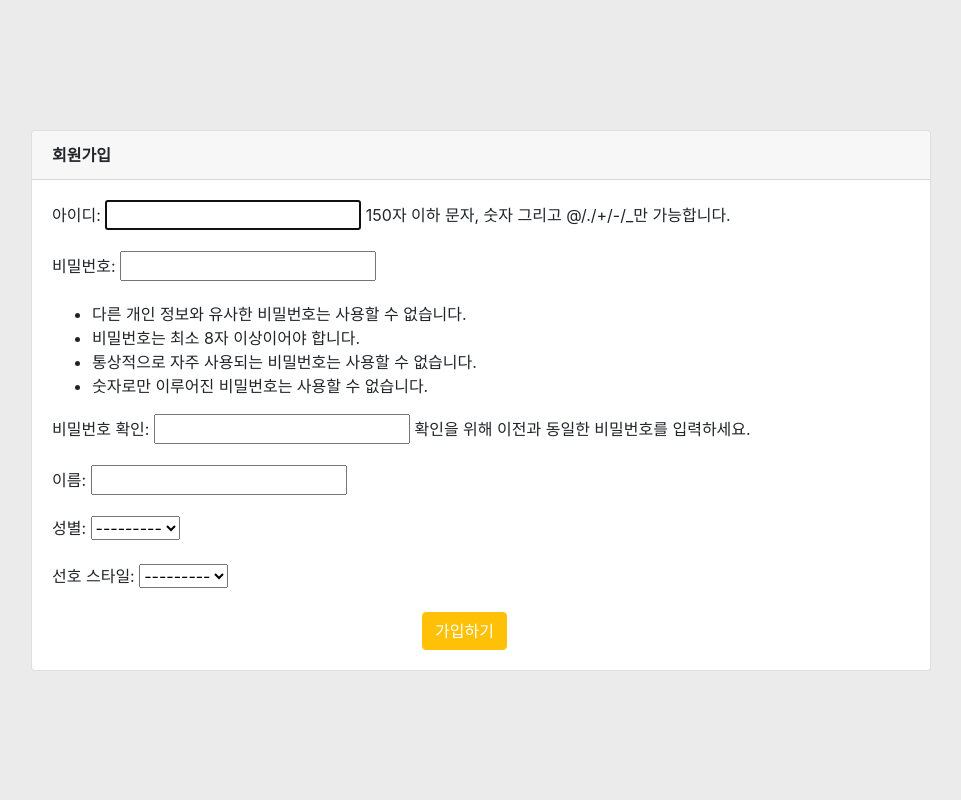
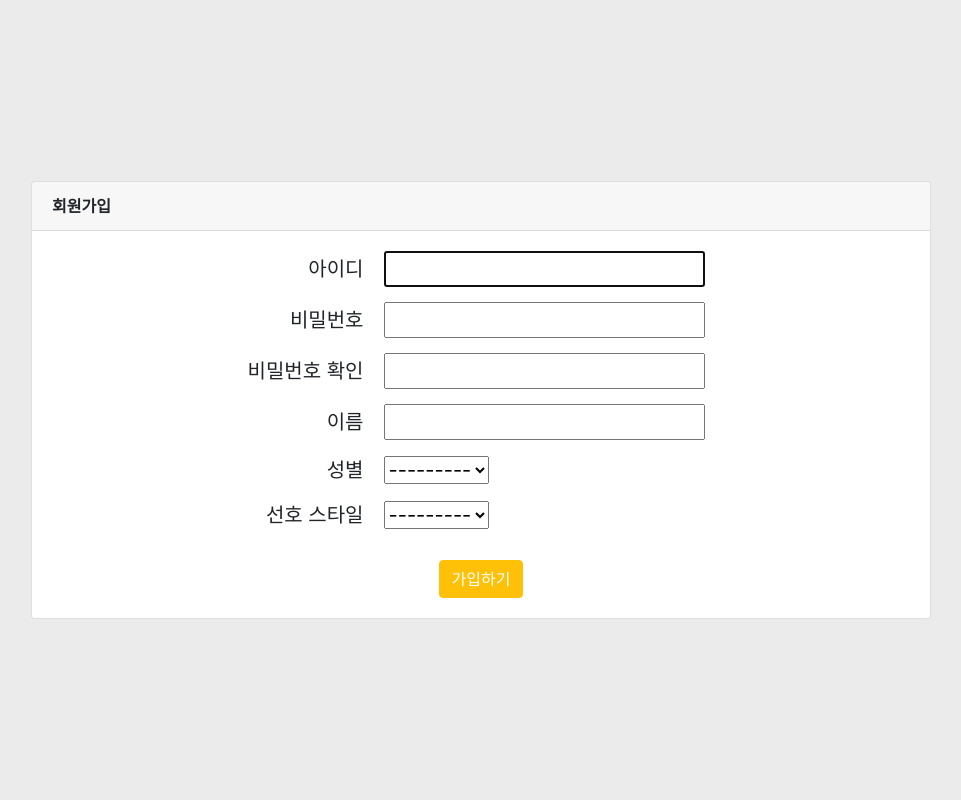
Before and after one commit to boolks/WEARWHAT, a Django app: page /accounts/join/ in a window 1280 px wide. Shown: the whole page, without its empty margins (159-1120 px from the left). Run offline with Django 3.2, Linux system fonts and the light colour scheme; some libraries are stand-ins or nearby versions.

Commit message:
CSS: registration rework

```diff
--- a/wearwhat/forms.py
+++ b/wearwhat/forms.py
@@ -35,6 +35,12 @@ class CustomUserCreationForm(UserCreationForm):
             'username': '아이디',
             'name': '이름'
         }
+        help_texts = {
+            'username': None,
+            'password1': None,
+            'password2': None,
+        }
+
 
 
 # admin page 정보수정 폼
--- a/wearwhat/static/css/registration_style.css
+++ b/wearwhat/static/css/registration_style.css
@@ -1,14 +1,35 @@
-body{
-    background-image: url("../images/backgrounds/background.jpg");
-    background-repeat: no-repeat;
-    background-attachment: scroll;
-    background-position: center center;
-    background-size: auto;
-    font-size: 1rem;
-    font-weight: 400;
-    line-height: 1.5;
-    color: #212529;
+.container-login100 {
+  width: 100%;
+  min-height: 100vh;
+  display: -webkit-box;
+  display: -webkit-flex;
+  display: -moz-box;
+  display: -ms-flexbox;
+  display: flex;
+  flex-wrap: wrap;
+  justify-content: center;
+  align-items: center;
+  padding: 15px;
+
+  background-color: #ebebeb;
 }
+
+.form-group ul {
+    display: none;
+}
+
+.helptext {
+    display: none;
+}
+table{
+    margin: auto;
+}
+td {
+    text-align: right;
+    padding: 0px 10px 15px 0px;
+    font-size: 20px;
+}
+
 
 ::-webkit-scrollbar { width: 5.2px; height: 6.2px } /* 스크롤 바 */
 
--- a/wearwhat/static/css/wearwhat.css
+++ b/wearwhat/static/css/wearwhat.css
@@ -34,21 +34,7 @@
     opacity: 1;
   }
 }
-.container-login100 {
-  width: 100%;
-  min-height: 100vh;
-  display: -webkit-box;
-  display: -webkit-flex;
-  display: -moz-box;
-  display: -ms-flexbox;
-  display: flex;
-  flex-wrap: wrap;
-  justify-content: center;
-  align-items: center;
-  padding: 15px;
 
-  background-color: #ebebeb;
-}
 #logout_btn{
     font-size: 10px;
     margin: 3px;
--- a/wearwhat/templates/registration/signup.html
+++ b/wearwhat/templates/registration/signup.html
@@ -1,21 +1,50 @@
-{% extends 'wearwhat/base.html' %}
+<!DOCTYPE html>
+{% load static %}
 
-{% block content %}
-    <div class="container-login100" style="">
+<html lang="ko">
+<head>
+    <meta charset="UTF-8">
+    <link rel="icon" href="/static/images/favicon.ico" sizes="32x32"/>
+    <title>오늘뭐입지</title>
+    <!-- Bootstrap CSS -->
+    <link rel="stylesheet" href="https://maxcdn.bootstrapcdn.com/bootstrap/4.0.0/css/bootstrap.min.css" integrity="sha384-Gn5384xqQ1aoWXA+058RXPxPg6fy4IWvTNh0E263XmFcJlSAwiGgFAW/dAiS6JXm" crossorigin="anonymous">
+    <!-- 개발자 정의 CSS -->
+    <link rel="stylesheet" href="{% static 'css/registration_style.css' %}">
+
+</head>
+
+<body>
+    <div class="container-login100">
         <div class="card" style="margin:auto;width: 900px">
             <div class="card-header">
             <b>회원가입</b>
             </div>
-            <div class="card-body">
+            <div class="card-body" style="text-align: center">
                 {% if form.errors %}
-                    <p xmlns="http://www.w3.org/1999/html">양식에 맞게 작성해주세요.</p>
+                    <p xmlns="http://www.w3.org/1999/html"><span style="color: indianred; font-weight: bold">
+                        <span style="font-size: 30px;">양식에 맞게 작성해주세요.</span><br>
+                    비밀번호가 너무 짧습니다.(문자 포함 최소 8자)<br>
+                        혹은 비밀번호가 너무 일상적인 단어입니다.</span></p>
                 {% endif %}
                 <form method="post" action="{% url 'join' %}">
                     {% csrf_token %}
-                    {{ form.as_p }}
-                    <button class="btn btn-warning" type="submit" style="color: white;margin-left: 370px">가입하기</button>
+                    <table>
+                        {% for field in form %}
+                        <tr>
+                            <td>
+                                {{ field.label }}
+                            </td>
+                            <td>
+                            <td style="text-align: left">
+                                {{ field }}
+                            </td>
+                        </tr>
+                        {% endfor %}
+                    </table>
+                    <button class="btn btn-warning" type="submit" style="color: white; margin-top:15px;">가입하기</button>
                 </form>
             </div>
         </div>
     </div>
-{% endblock %}
+</body>
+</html>
```
